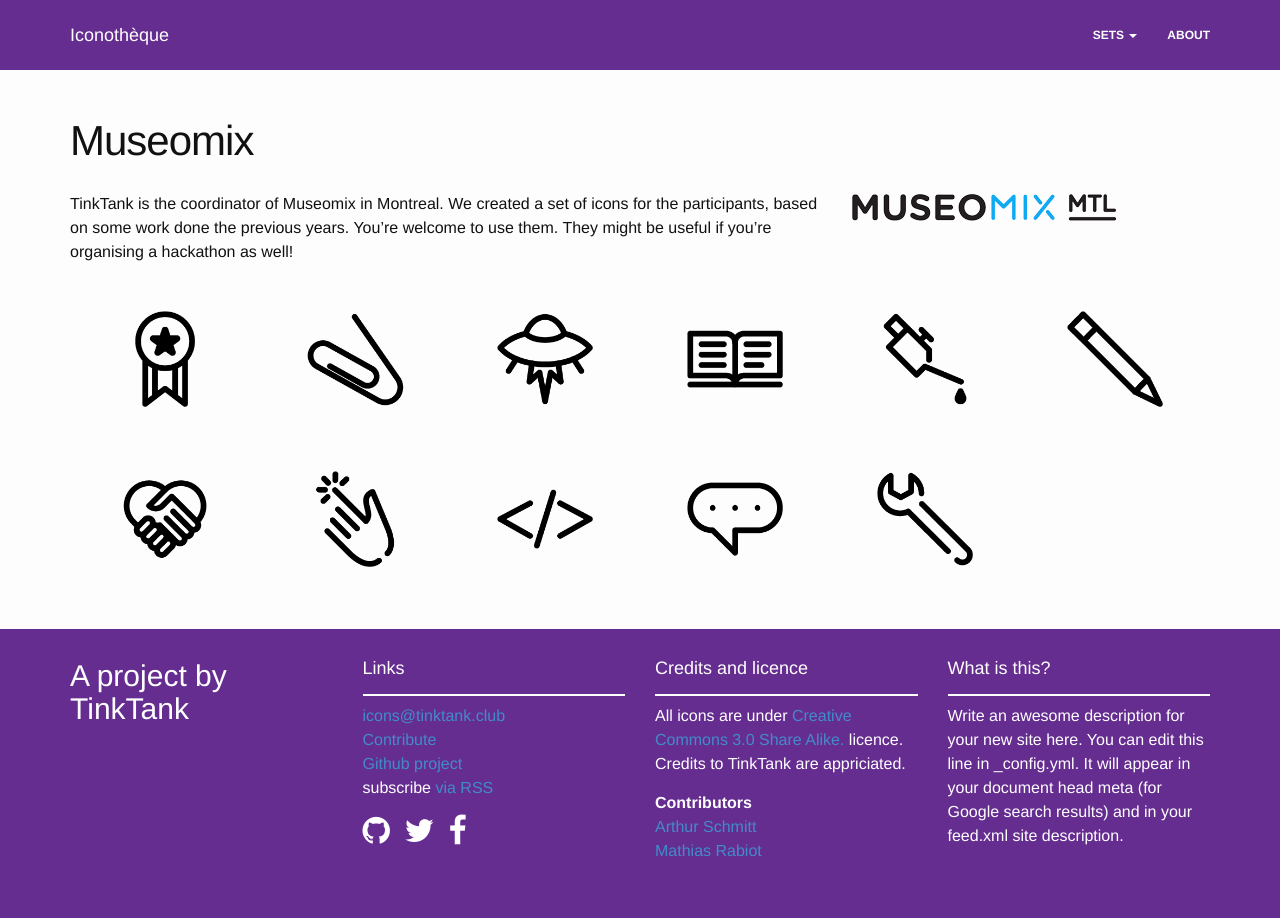
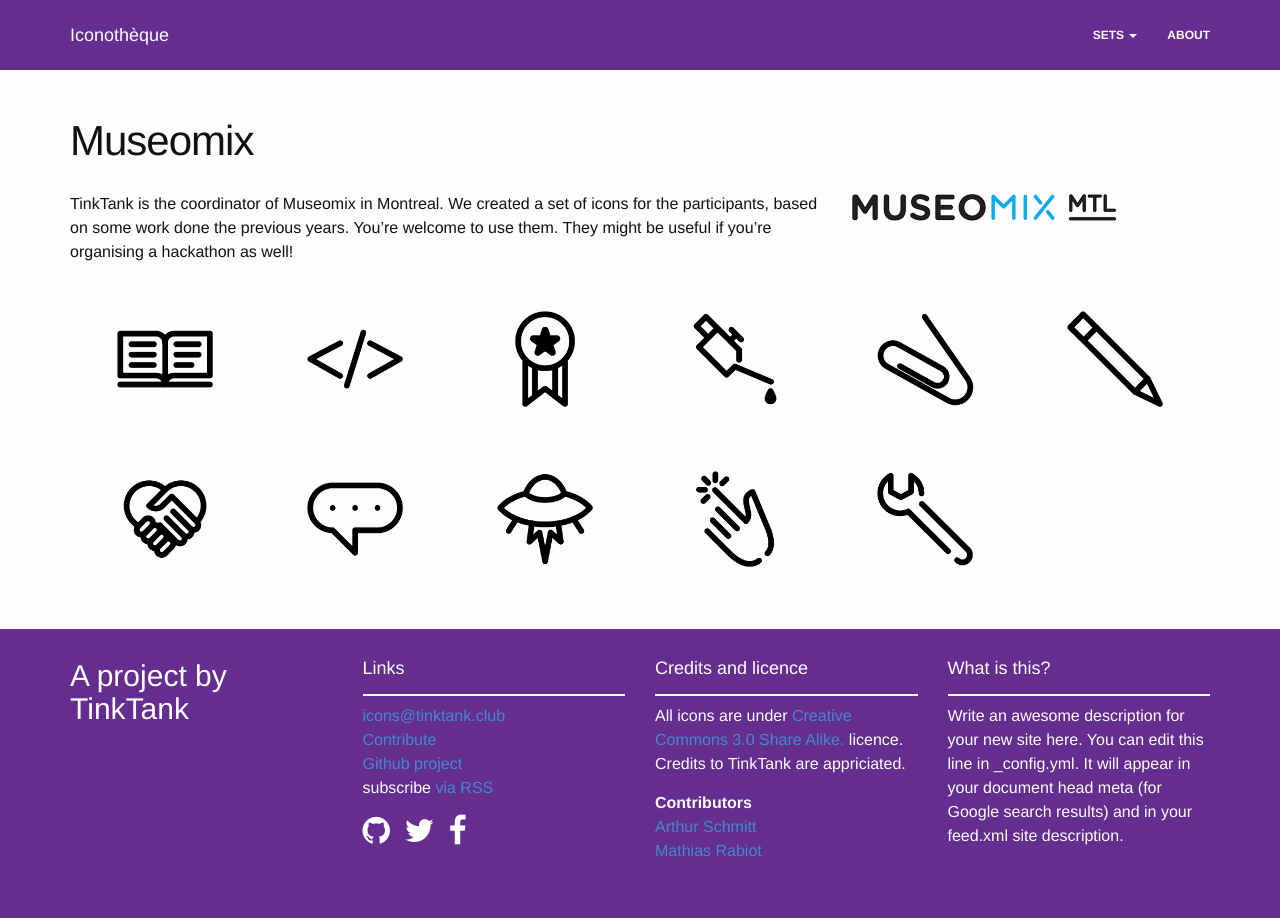
Before and after one commit to TinkTankMTL/icon-set, a Jekyll site: the page built from museomix.md, in a window 1280 px wide. Built offline with Jekyll 4.4.1, drawn with Linux system fonts in a browser that asks for light colours; nearby versions of some CDN libraries.

Commit message:
icons sorted in sets

```diff
--- a/_layouts/iconset.html
+++ b/_layouts/iconset.html
@@ -18,7 +18,8 @@
         </div>
         <div class="col-md-12">
             {% if page.tag %}
-                {% for icon in site.icons %}
+                {% assign sorted_icons = (site.icons | sort: 'title') %}
+                {% for icon in sorted_icons %}
                    {% if icon.tags contains page.tag %}
                      {% include icon-item.html %}
                    {% endif %}
```
